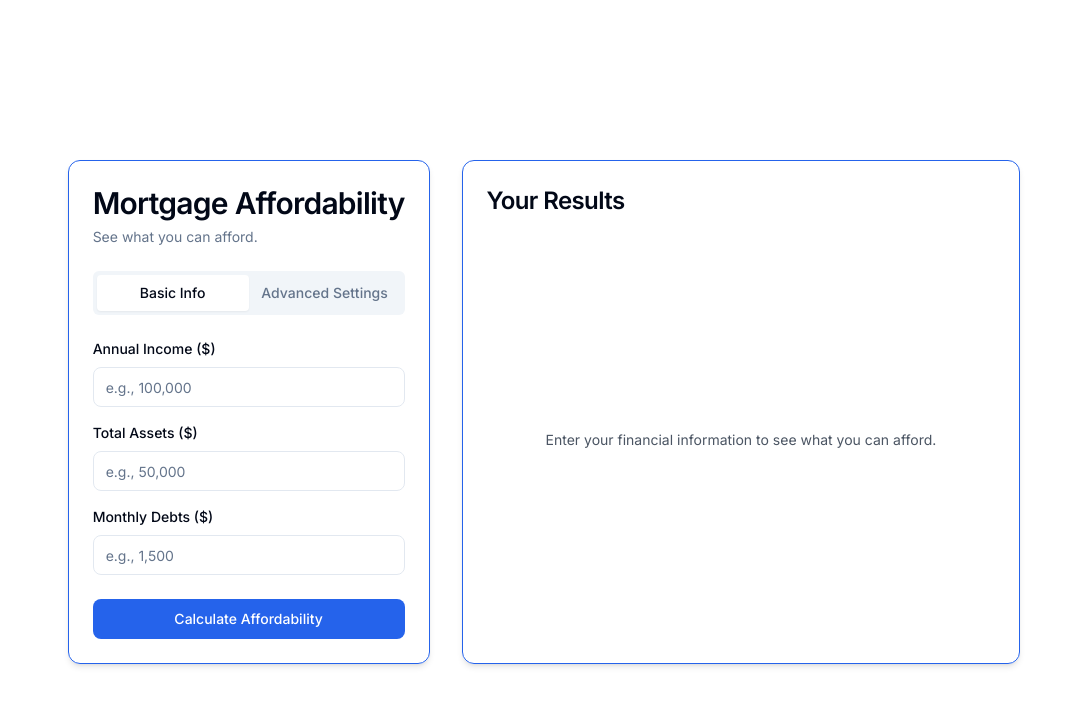
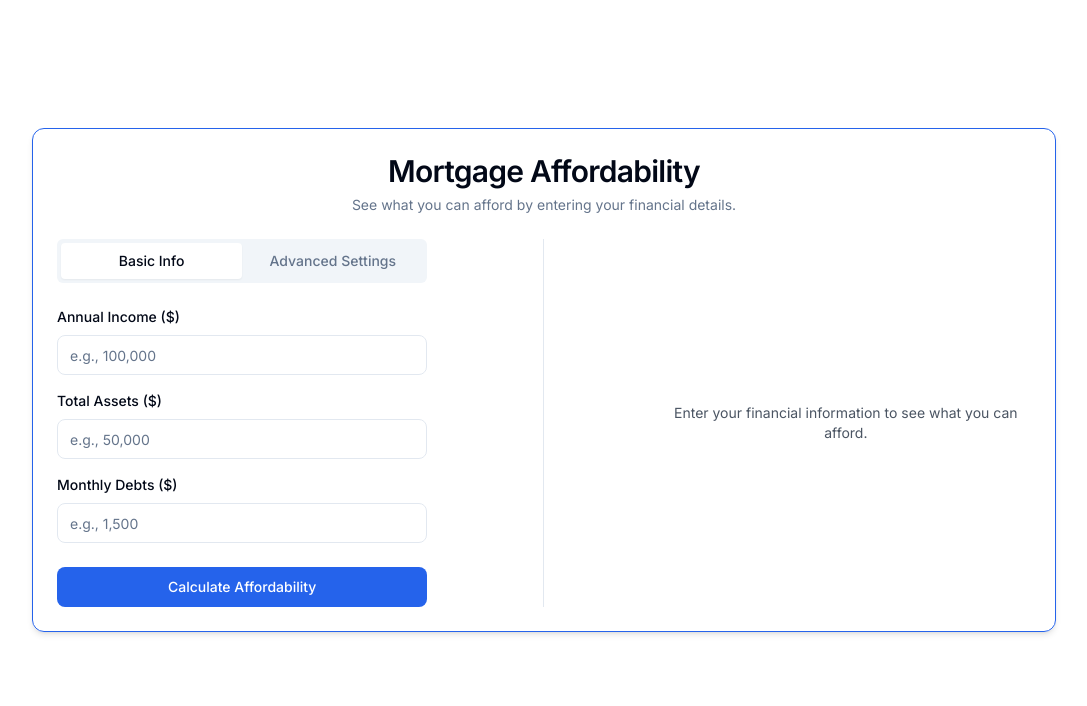
Before and after one commit to STOPPRE/mortgagecalc, a Next.js app: page / in a window 1280 px wide. Shown: the top 706 px of the page, without its empty margins (96-1183 px from the left). Built offline with nearby package versions, Linux system fonts and the light colour scheme.

Commit message:
refactor(ui): combine form and results into a single card

```diff
--- a/components/MortgageCalculator.tsx
+++ b/components/MortgageCalculator.tsx
@@ -119,17 +119,16 @@ export default function MortgageCalculator() {
   };
 
   return (
-    <div className="container mx-auto p-4 sm:p-6 lg:p-8 max-w-7xl">
+    <Card className="w-full max-w-6xl mx-auto">
+      <CardHeader className="text-center">
+        <CardTitle className="font-heading text-3xl">Mortgage Affordability</CardTitle>
+        <CardDescription>See what you can afford by entering your financial details.</CardDescription>
+      </CardHeader>
+      <CardContent>
         <div className="grid grid-cols-1 lg:grid-cols-5 gap-8">
 
           {/* Left Column: Form */}
           <div className="lg:col-span-2">
-          <Card>
-            <CardHeader>
-              <CardTitle className="font-heading text-3xl">Mortgage Affordability</CardTitle>
-              <CardDescription>See what you can afford.</CardDescription>
-            </CardHeader>
-            <CardContent>
             {/* Custom Tab Navigation */}
             <div className="flex rounded-md bg-muted p-1 mb-6">
               <button
@@ -232,22 +231,18 @@ export default function MortgageCalculator() {
                 {isLoading ? 'Calculating...' : 'Calculate Affordability'}
               </Button>
             </form>
-            </CardContent>
-          </Card>
           </div>
 
+          <Separator orientation="vertical" className="hidden lg:block mx-auto" />
+
           {/* Right Column: Results */}
-        <div className="lg:col-span-3">
-          <Card className="h-full flex flex-col">
-            <CardHeader>
-              <CardTitle className="font-heading text-2xl">Your Results</CardTitle>
-            </CardHeader>
-            <CardContent className="flex-grow flex flex-col items-center justify-center text-center">
+          <div className="lg:col-span-2 flex flex-col items-center justify-center text-center">
             {isLoading && <p>Calculating your results...</p>}
             {error && <p className="text-danger">{error}</p>}
 
             {result && !isLoading && !error && (
-                <div className="w-full grid grid-cols-1 md:grid-cols-2 gap-8 items-center">
+              <div className="w-full">
+                <div className="grid grid-cols-1 md:grid-cols-2 gap-8 items-center">
                     {/* Left side of results: The Numbers */}
                     <div className="space-y-6 text-left">
                       <div>
@@ -280,11 +275,9 @@ export default function MortgageCalculator() {
                       <Doughnut data={chartData} options={chartOptions} />
                     </div>
                 </div>
-              )}
 
-              {result && !isLoading && !error && (
-                <>
                 <Separator className="my-8" />
+
                 <div className="w-full grid grid-cols-1 md:grid-cols-2 gap-8 text-left">
                   <div>
                     <h4 className="font-semibold text-lg mb-2">Monthly Payment Details</h4>
@@ -303,16 +296,15 @@ export default function MortgageCalculator() {
                     </div>
                   </div>
                 </div>
-                </>
+              </div>
             )}
 
             {!result && !isLoading && !error && (
               <p className="text-textLight">Enter your financial information to see what you can afford.</p>
             )}
+          </div>
+        </div>
       </CardContent>
     </Card>
-        </div>
-      </div>
-    </div>
   )
 }
```
Lines whose indentation alone changed are shown as unchanged.
